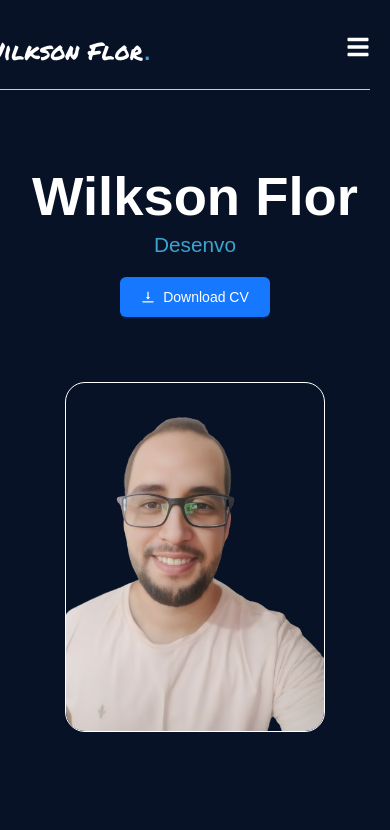
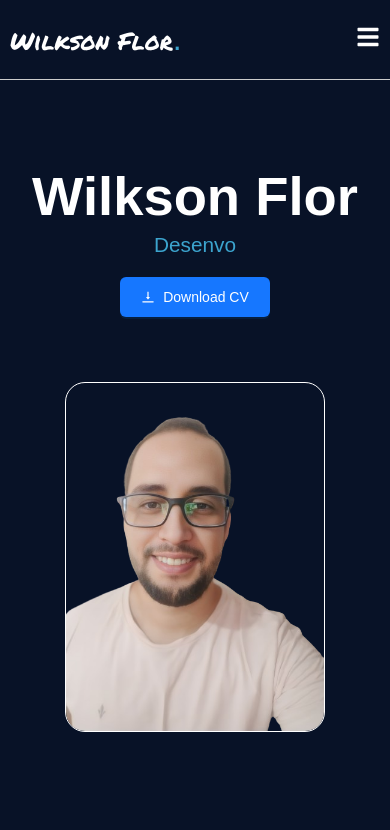
Before and after one commit to Wilksonflor/Portfoli, a React (Vite) app: page / in a window 390 px wide. Shown: the top 830 px of the page. Built offline with nearby package versions, Linux system fonts and the light colour scheme.

Commit message:
fix: menu responsivo

```diff
--- a/src/componenetes/Navbar/Navbar.module.css
+++ b/src/componenetes/Navbar/Navbar.module.css
@@ -4,9 +4,9 @@
   display: flex;
   align-items: center;
   justify-content: space-around;
-  margin: 10px 20px;
+  /* margin: 10px 20px; */
   border-bottom: 1px solid #ccc;
-  transition: height 0.2s ease-in-out;
+  transition: height 0.9s ease-in-out, background-color 0.3s ease-in-out;
   position: fixed;
   top: 0;
   right: 0;
@@ -76,6 +76,7 @@
   background-color: #3ca4ce;
   transition: 0.3s ease-in-out;
 }
+
 .nav a:hover::after {
   width: 100%;
 }
@@ -84,6 +85,9 @@
 @media (max-width: 820px) {
   .header {
     justify-content: space-between;
+    padding-inline: 10px;
+    width: 100%;
+    margin: 0;
   }
   .menuButton {
     display: block;
```
